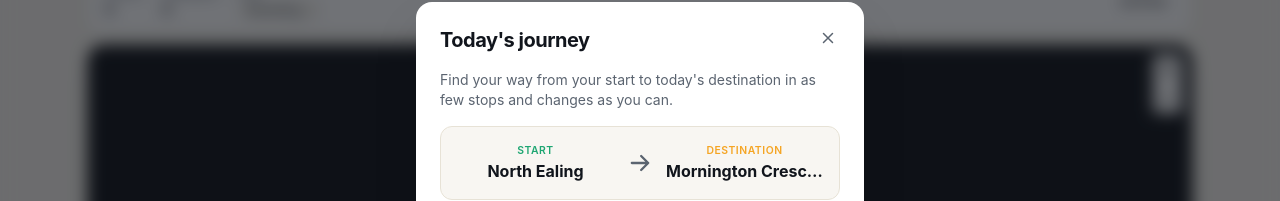
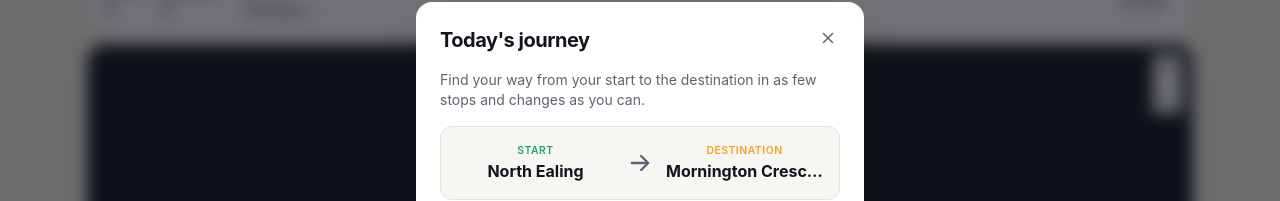
Before and after one commit to ikuzuki/tube-race, a React (Vite) app in the folder web/: page / in a window 1280 px wide. Both pictures are taken after a click on the button "Got it". Shown: the part 257-458 px from the top of the page. Built offline with nearby package versions, Linux system fonts and the light colour scheme; no server answers.

Commit message:
fix: frame the intro card correctly for archive replays

```diff
--- a/web/src/components/Game.tsx
+++ b/web/src/components/Game.tsx
@@ -245,6 +245,7 @@ export default function Game({ graph, adj, puzzle, today, onSelectDate, initialS
           onClose={() => setIntroOpen(false)}
           start={startCard}
           destination={destCard}
+          title={isDaily ? "Today's journey" : 'Journey from the archive'}
         />
       )}
       <StatsModal open={statsOpen} onClose={() => setStatsOpen(false)} stats={stats} />
--- a/web/src/components/IntroModal.tsx
+++ b/web/src/components/IntroModal.tsx
@@ -18,14 +18,21 @@ interface IntroModalProps {
   onClose: () => void
   start: Endpoint
   destination: Endpoint
+  /** Card title; defaults to the daily framing. */
+  title?: string
 }
 
-export default function IntroModal({ open, onClose, start, destination }: IntroModalProps) {
+export default function IntroModal({
+  open,
+  onClose,
+  start,
+  destination,
+  title = "Today's journey",
+}: IntroModalProps) {
   return (
-    <Modal open={open} onClose={onClose} title="Today's journey">
+    <Modal open={open} onClose={onClose} title={title}>
       <p className="text-sm text-ink-soft">
-        Find your way from your start to today&apos;s destination in as few stops and changes as
-        you can.
+        Find your way from your start to the destination in as few stops and changes as you can.
       </p>
 
       <div className="mt-4 flex items-center justify-between gap-3 rounded-xl border border-stone-200 bg-stone/60 px-4 py-4">
```
